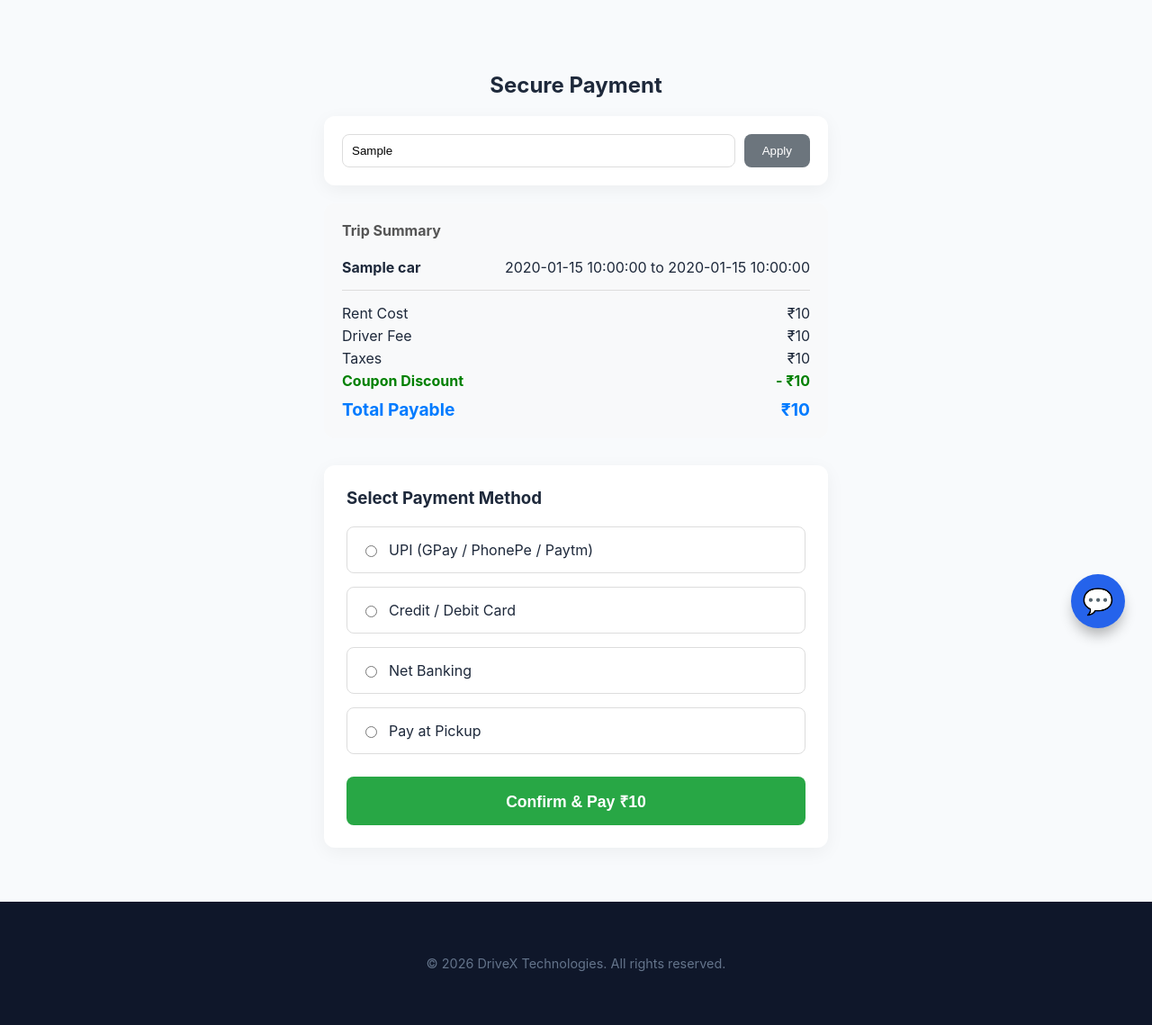
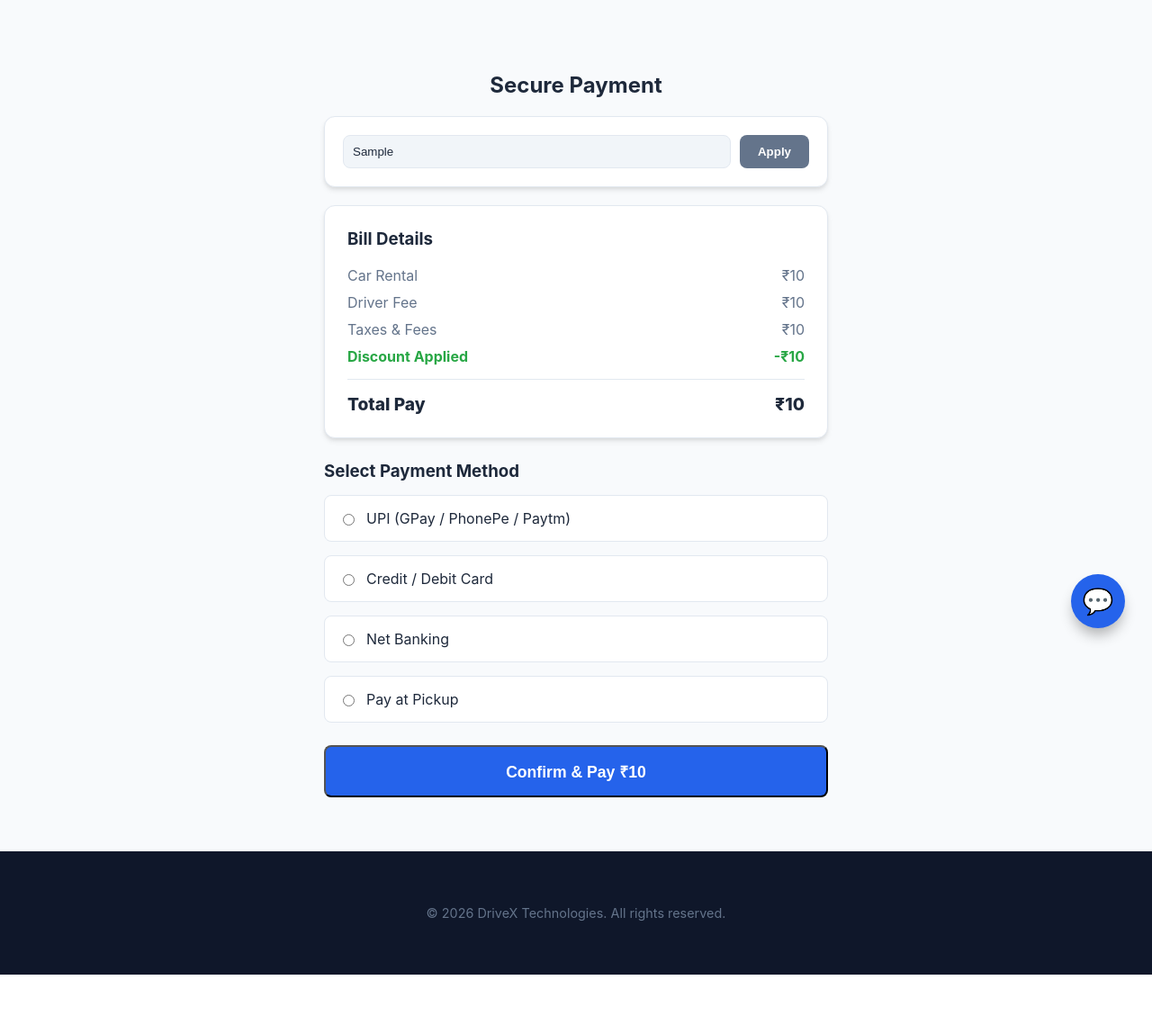
Before and after one commit to ks1133109-eng/car_rental_website, a Flask app: template templates/booking_payment.html in a window 1280 px wide. Shown: the part 72-1211 px from the top of the page at 90% size. After the commit the page ends 1155 px from the top, so only its background shows below. Run offline with Flask 3, Linux system fonts and the light colour scheme; tables that the repository leaves empty hold one stand-in row (values such as "Sample post"); the template is opened without the code that fills it: values that come from a table or form of the project are taken from there, most other values are stand-ins (such as "Sample title", 1, 10 or a date in 2020).

Commit message:
Update booking_payment.html

```diff
--- a/templates/booking_payment.html
+++ b/templates/booking_payment.html
@@ -1,11 +1,15 @@
+<!DOCTYPE html>
+<html>
+<head><title>Secure Payment</title></head>
+<body>
 {% extends "base.html" %}
 {% block content %}
 
 <div style="max-width: 600px; margin: 40px auto; padding: 20px;">
 
-    <h2 style="margin-bottom: 20px; text-align: center;">Secure Payment</h2>
+    <h2 style="margin-bottom: 20px; text-align: center; color: var(--text-main);">Secure Payment</h2>
 
-    <div style="background: white; padding: 20px; border-radius: 12px; margin-bottom: 20px; box-shadow: 0 5px 20px rgba(0,0,0,0.05);">
+    <div style="background: var(--bg-card); padding: 20px; border-radius: 12px; margin-bottom: 20px; box-shadow: var(--shadow); border: 1px solid var(--border);">
         <form action="{{ url_for('apply_coupon') }}" method="POST" style="display: flex; gap: 10px;">
             <input type="hidden" name="car_id" value="{{ car.id }}">
             <input type="hidden" name="start_date" value="{{ start_date }}">
@@ -13,86 +17,69 @@
             <input type="hidden" name="with_driver" value="{{ with_driver }}">
 
             <input type="text" name="coupon_code" placeholder="Enter Code (e.g. WELCOME20)" value="{{ applied_coupon }}"
-                   style="flex: 1; padding: 10px; border: 1px solid #ddd; border-radius: 8px;">
+                   style="flex: 1; padding: 10px; border: 1px solid var(--border); border-radius: 8px; background: var(--input-bg); color: var(--text-main);">
 
-            <button type="submit" style="background: #6c757d; color: white; border: none; padding: 0 20px; border-radius: 8px; cursor: pointer;">
+            <button type="submit" style="background: var(--text-light); color: var(--bg-card); border: none; padding: 0 20px; border-radius: 8px; cursor: pointer; font-weight: bold;">
                 Apply
             </button>
         </form>
     </div>
 
-    <form method="POST" action="{{ url_for('confirm_booking', car_id=car.id) }}">
-
+    <form action="{{ url_for('confirm_booking', car_id=car.id) }}" method="POST">
         <input type="hidden" name="start_date" value="{{ start_date }}">
         <input type="hidden" name="end_date" value="{{ end_date }}">
         <input type="hidden" name="base_cost" value="{{ base_cost }}">
         <input type="hidden" name="driver_fee" value="{{ driver_fee }}">
+        <input type="hidden" name="discount" value="{{ discount }}">
         <input type="hidden" name="total_cost" value="{{ total }}">
-      <input type="hidden" name="discount" value="{{ discount if discount else 0 }}">
         <input type="hidden" name="with_driver" value="{{ with_driver }}">
 
-      <div style="background: #f8f9fa; padding: 20px; border-radius: 12px; margin-bottom: 30px;">
-          <h4 style="margin-top: 0; color: #555;">Trip Summary</h4>
-          <div style="display: flex; justify-content: space-between; margin-bottom: 5px;">
-              <span><strong>{{ car.name }}</strong></span>
-              <span>{{ start_date }} to {{ end_date }}</span>
+        <div style="background: var(--bg-card); padding: 25px; border-radius: 12px; margin-bottom: 25px; border: 1px solid var(--border); box-shadow: var(--shadow);">
+            <h3 style="margin-top: 0; color: var(--text-main);">Bill Details</h3>
+            <div style="display: flex; justify-content: space-between; margin-bottom: 10px; color: var(--text-light);">
+                <span>Car Rental</span> <span>₹{{ base_cost }}</span>
             </div>
-          <hr style="border: 0; border-top: 1px solid #ddd; margin: 15px 0;">
-
-          <div class="price-row" style="display: flex; justify-content: space-between; margin-bottom: 5px;">
-              <span>Rent Cost</span>
-              <span>₹{{ base_cost }}</span>
-          </div>
-          {% if with_driver %}
-          <div class="price-row" style="display: flex; justify-content: space-between; margin-bottom: 5px;">
-              <span>Driver Fee</span>
-              <span>₹{{ driver_fee }}</span>
+            {% if driver_fee > 0 %}
+            <div style="display: flex; justify-content: space-between; margin-bottom: 10px; color: var(--text-light);">
+                <span>Driver Fee</span> <span>₹{{ driver_fee }}</span>
             </div>
             {% endif %}
-          <div class="price-row" style="display: flex; justify-content: space-between; margin-bottom: 5px;">
-              <span>Taxes</span>
-              <span>₹{{ tax }}</span>
+            <div style="display: flex; justify-content: space-between; margin-bottom: 10px; color: var(--text-light);">
+                <span>Taxes & Fees</span> <span>₹{{ tax }}</span>
             </div>
-
-          {% if discount %}
-          <div class="price-row" style="display: flex; justify-content: space-between; margin-bottom: 5px; color: green; font-weight: bold;">
-              <span>Coupon Discount</span>
-              <span>- ₹{{ discount }}</span>
+            {% if discount > 0 %}
+            <div style="display: flex; justify-content: space-between; margin-bottom: 10px; color: #28a745; font-weight: bold;">
+                <span>Discount Applied</span> <span>-₹{{ discount }}</span>
             </div>
             {% endif %}
-
-          <div class="price-row total" style="display: flex; justify-content: space-between; font-weight: bold; font-size: 1.2rem; margin-top: 10px; color: #007bff;">
-              <span>Total Payable</span>
-              <span>₹{{ total }}</span>
+            <hr style="border: 0; border-top: 1px solid var(--border); margin: 15px 0;">
+            <div style="display: flex; justify-content: space-between; font-size: 1.2rem; font-weight: 800; color: var(--text-main);">
+                <span>Total Pay</span> <span>₹{{ total }}</span>
             </div>
         </div>
 
-      <div class="payment-panel" style="background: white; padding: 25px; border-radius: 12px; box-shadow: 0 5px 20px rgba(0,0,0,0.05);">
-          <h3 style="margin-top: 0;">Select Payment Method</h3>
-          <div class="payment-methods" style="display: flex; flex-direction: column; gap: 15px; margin-top: 20px;">
-              <label class="pay-option" style="padding: 15px; border: 1px solid #ddd; border-radius: 8px; cursor: pointer; display: flex; align-items: center; gap: 10px;">
-                  <input type="radio" name="payment_method" value="upi" required>
-                  UPI (GPay / PhonePe / Paytm)
+        <h3 style="margin-bottom: 15px; color: var(--text-main);">Select Payment Method</h3>
+        <div style="display: flex; flex-direction: column; gap: 15px; color: var(--text-main);">
+            <label style="padding: 15px; border: 1px solid var(--border); border-radius: 8px; cursor: pointer; display: flex; align-items: center; gap: 10px; background: var(--bg-card);">
+                <input type="radio" name="payment_method" value="upi" required> UPI (GPay / PhonePe / Paytm)
             </label>
-              <label class="pay-option" style="padding: 15px; border: 1px solid #ddd; border-radius: 8px; cursor: pointer; display: flex; align-items: center; gap: 10px;">
-                  <input type="radio" name="payment_method" value="card">
-                  Credit / Debit Card
+            <label style="padding: 15px; border: 1px solid var(--border); border-radius: 8px; cursor: pointer; display: flex; align-items: center; gap: 10px; background: var(--bg-card);">
+                <input type="radio" name="payment_method" value="card"> Credit / Debit Card
             </label>
-              <label class="pay-option" style="padding: 15px; border: 1px solid #ddd; border-radius: 8px; cursor: pointer; display: flex; align-items: center; gap: 10px;">
-                  <input type="radio" name="payment_method" value="netbanking">
-                  Net Banking
+            <label style="padding: 15px; border: 1px solid var(--border); border-radius: 8px; cursor: pointer; display: flex; align-items: center; gap: 10px; background: var(--bg-card);">
+                <input type="radio" name="payment_method" value="netbanking"> Net Banking
             </label>
-              <label class="pay-option" style="padding: 15px; border: 1px solid #ddd; border-radius: 8px; cursor: pointer; display: flex; align-items: center; gap: 10px;">
-                  <input type="radio" name="payment_method" value="cod">
-                  Pay at Pickup
+            <label style="padding: 15px; border: 1px solid var(--border); border-radius: 8px; cursor: pointer; display: flex; align-items: center; gap: 10px; background: var(--bg-card);">
+                <input type="radio" name="payment_method" value="cod"> Pay at Pickup
             </label>
         </div>
 
-          <button class="pay-btn" type="submit" style="width: 100%; margin-top: 25px; padding: 15px; background: #28a745; color: white; border: none; border-radius: 8px; font-size: 1.1rem; font-weight: bold; cursor: pointer;">
+        <button type="submit" class="btn-login" style="width: 100%; margin-top: 25px; padding: 15px; font-size: 1.1rem;">
             Confirm & Pay ₹{{ total }}
         </button>
+    </form>
 </div>
 
-    </form>
-</div>
 {% endblock %}
+</body>
+</html>
```
Lines whose indentation alone changed are shown as unchanged.
